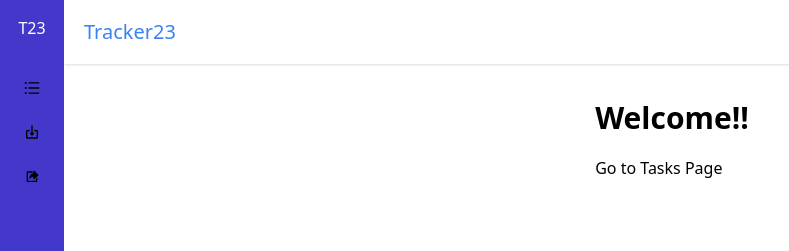
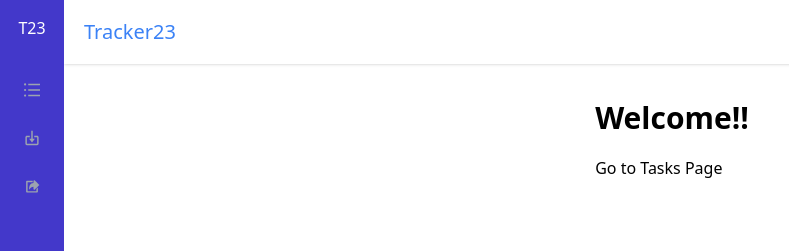
Before and after one commit to BrainStation-23/tracker-23, a Next.js app in the folder frontend/: page / in a window 1280 px wide. Shown: the top 251 px of the page, without its empty margins (0-789 px from the left). Built offline with nearby package versions, Linux system fonts and the light colour scheme.

Commit message:
add side icon padding

```diff
--- a/frontend/src/components/navbar/sideMenu.tsx
+++ b/frontend/src/components/navbar/sideMenu.tsx
@@ -16,8 +16,8 @@ const SideMenu = () => {
     const router = useRouter();
     return (
       <li
-        className={`m-5 flex h-6 w-6 flex-col justify-center rounded px-1  hover:cursor-pointer hover:bg-indigo-500 hover:text-white ${
-          active ? "scale-110 bg-indigo-500 text-white" : "text-black"
+        className={`m-5 mx-auto flex h-7 w-7 scale-110 flex-col items-center justify-center rounded px-1 hover:cursor-pointer hover:bg-indigo-500 hover:text-white ${
+          active ? "bg-indigo-500 text-white" : "text-gray-400"
         }`}
         onClick={() => {
           router.push(option.link);
```
